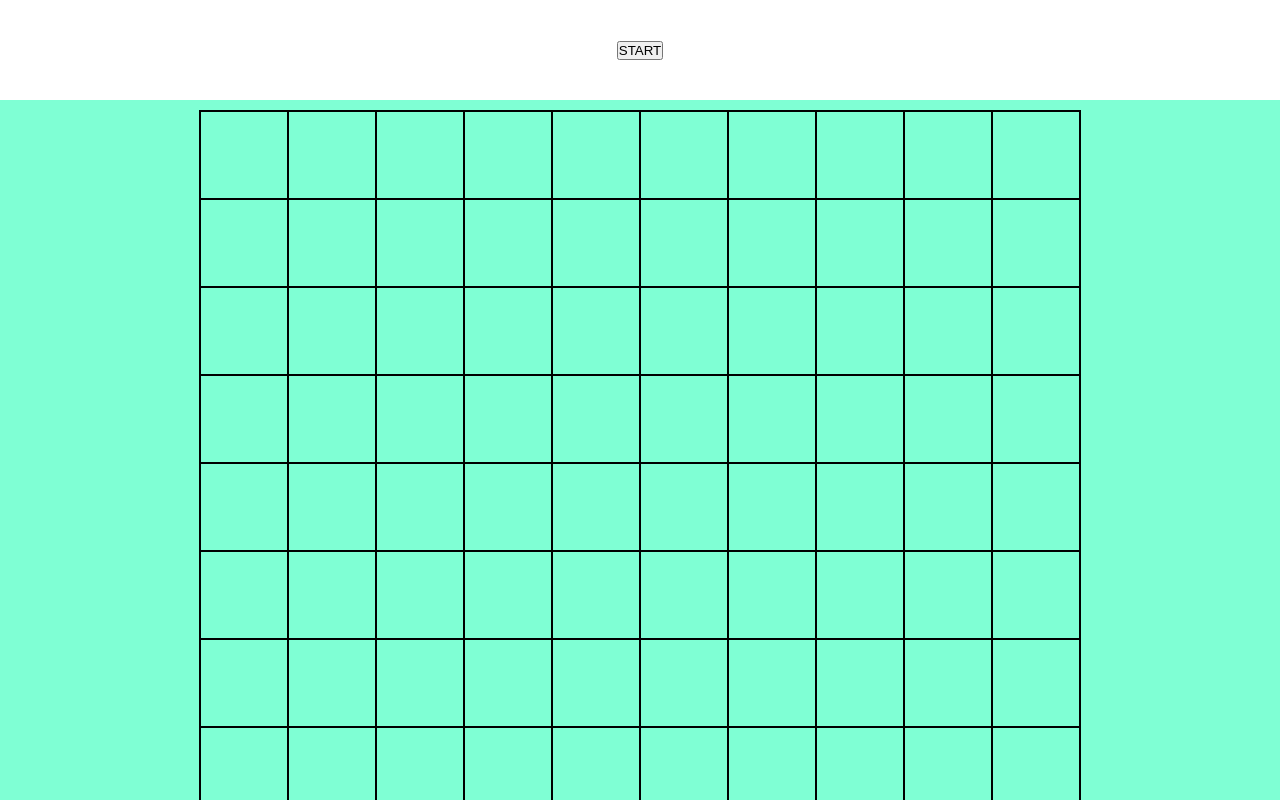
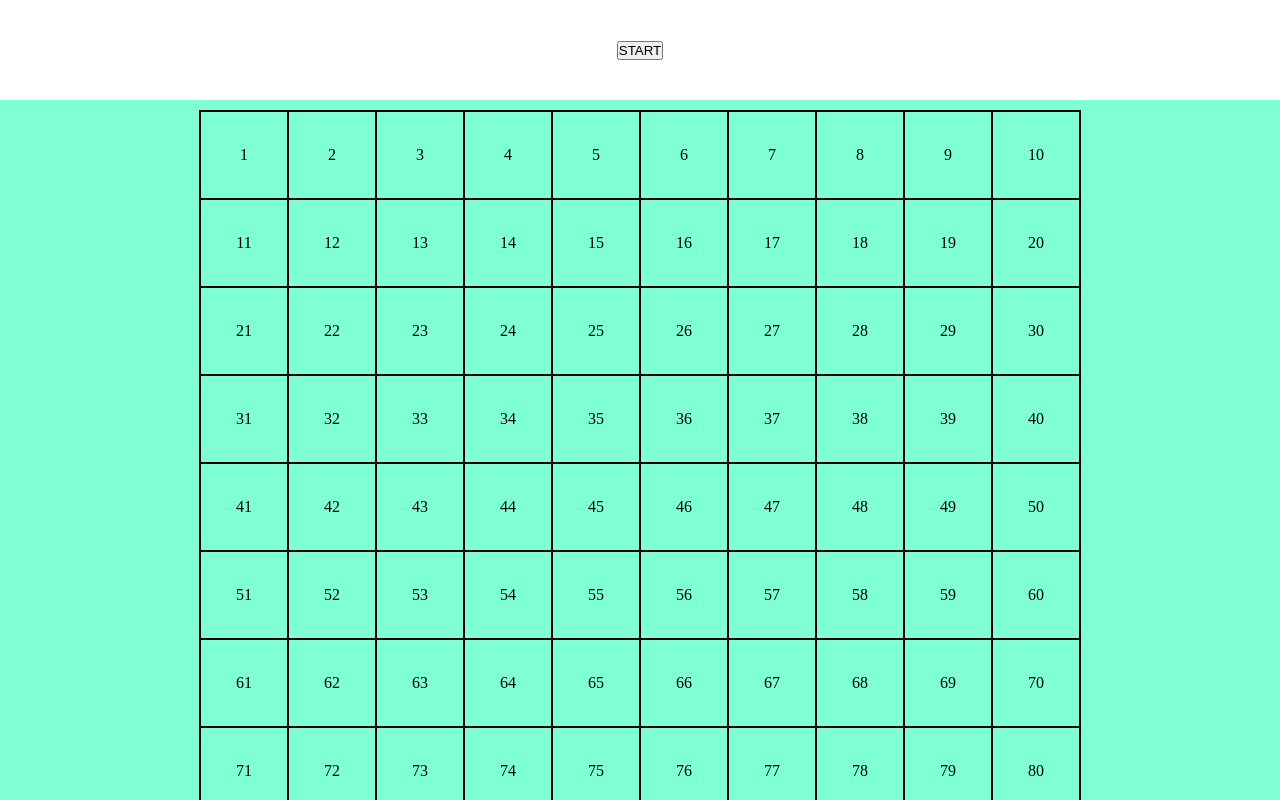
Before and after one commit to CarloSalaris/js-campominato-grid, a plain HTML site: page index.html in a window 1280 px wide. Both pictures are taken after a click on the button "START". Shown: the top 800 px of the page. Drawn offline with Linux system fonts and the light colour scheme.

Commit message:
click on square: bg color + value to the console

```diff
--- a/css/style.css
+++ b/css/style.css
@@ -12,8 +12,11 @@
     float: left;
     width: calc(100% / 10);
     height: calc(100% / 10);
-    border: solid 1px;
+    border: solid 1px black;
     cursor: pointer;
+    display: flex;
+    justify-content: center;
+    align-items: center;
 }
 
 /*****************************
@@ -25,6 +28,11 @@
 
 .show {
     display: block;
+}
+
+.blue_bg {
+    background-color: cornflowerblue;
+    color: #fff;
 }
 
 /*****************************
--- a/js/main.js
+++ b/js/main.js
@@ -15,25 +15,35 @@
             //Creo un loop che si ripeta tante volte quante il valore massimo prestabilito
             for (let i = 1; i <= 100; i++) {
                 //Creo una funzione per riprodurre un quadrato (ogni volta)
-            const newSquare = createGridSquare("div", "square");
+                const newSquare = createGridSquare("div", "square");
 
+// Ogni cella ha un numero progressivo, da 1 a 100 (Ci saranno quindi 10 caselle per ognuna delle 10 righe.)
+                //Creo lo span che andrà in ogni quadrato
+                const newSpan = document.createElement("span");
+                //Lo appendo con il valore "i" del for loop
+                newSpan.append(i);
+                newSquare.append(newSpan);
 
-            // Ogni cella ha un numero progressivo, da 1 a 100 (Ci saranno quindi 10 caselle per ognuna delle 10 righe.)
-                //Creo lo span che andrà in ogni quadrato
-                //Lo appendo con il valore "i" del for loop
+                //associo l'evento click a ogni nuovo quadrato creato
+                newSquare.addEventListener("click",
+                    function() {
+                        // la cella cliccata si colora di azzurro
+                        this.classList.add("blue_bg");
+                        // emetto un messaggio in console con il numero della cella cliccata.
+                        console.log("the number you selected is: " + i)
+                    }
+                );
+                //Con il click associo la classe colore
 
-            gridElement.append(newSquare);
+                gridElement.append(newSquare);
             }
         }
     );
 
 
 
-// Quando l’utente clicca su ogni cella:
-    // la cella cliccata si colora di azzurro
-    // emetto un messaggio in console con il numero della cella cliccata.
-        //associo l'evento click a ogni nuovo quadrato creato
-            //Con il click associo la classe colore
+
+
 
 
 /* FUNCTIONS */
```
